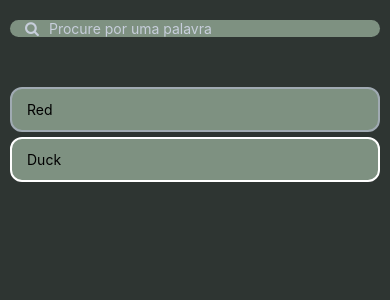
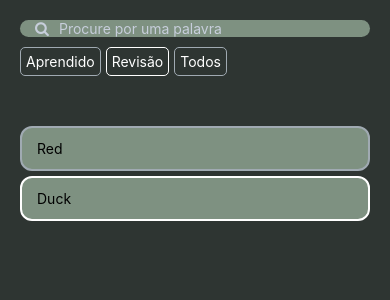
Before and after one commit to carlos-hns/Learning, a React Native app: screen / in a window 390 px wide. Shown: the top 300 px of the page. Built offline with nearby package versions, Linux system fonts and the light colour scheme.

Commit message:
Ajusta espaçamentos, cria o componente de chip e ajusta nomenclatura dos arquivos de estilo

```diff
--- /dev/null
+++ b/src/features/home/presentation/components/chip/chip_component.tsx
@@ -0,0 +1,29 @@
+import React from 'react';
+import {Pressable, Text, View} from 'react-native';
+import ChipComponentStyle from './chip_component_styles';
+
+interface ChipComponentProps {
+  isActive: boolean;
+  text: string;
+  onPress: Function;
+}
+
+const ChipComponent: React.FC<ChipComponentProps> = (
+  props: ChipComponentProps,
+) => {
+  return (
+    <Pressable onPress={event => props.onPress()}>
+      <View
+        style={{
+          ...ChipComponentStyle.container,
+          ...(props.isActive
+            ? ChipComponentStyle.active
+            : ChipComponentStyle.inactive),
+        }}>
+        <Text style={ChipComponentStyle.active}>{props.text}</Text>
+      </View>
+    </Pressable>
+  );
+};
+
+export default ChipComponent;
--- /dev/null
+++ b/src/features/home/presentation/components/chip/chip_component_styles.ts
@@ -0,0 +1,20 @@
+import {StyleSheet} from 'react-native';
+
+const ChipComponentStyle = StyleSheet.create({
+  container: {
+    width: 'auto',
+    borderWidth: 1,
+    borderRadius: 5,
+    padding: 5,
+  },
+  active: {
+    color: 'white',
+    borderColor: 'white',
+  },
+  inactive: {
+    color: '#a0aab2',
+    borderColor: '#a0aab2',
+  },
+});
+
+export default ChipComponentStyle;
--- a/src/features/home/presentation/components/search/search_component.tsx
+++ b/src/features/home/presentation/components/search/search_component.tsx
@@ -2,7 +2,7 @@ import React from 'react';
 import {TextInput, View} from 'react-native';
 import Icon from 'react-native-vector-icons/FontAwesome';
 
-import SearchComponentStyle from './search_component.styles';
+import SearchComponentStyle from './search_component_styles';
 
 const SearchComponent: React.FC = () => {
   return (
--- /dev/null
+++ b/src/features/home/presentation/components/search/search_component_styles.ts
@@ -0,0 +1,23 @@
+import {StyleSheet} from 'react-native';
+
+const SearchComponentStyle = StyleSheet.create({
+  container: {
+    flexDirection: 'row',
+    alignItems: 'center',
+
+    backgroundColor: '#7e9181',
+    borderRadius: 12,
+
+    gap: 10,
+    paddingLeft: 15,
+    paddingRight: 10,
+  },
+  input: {
+    color: '#c7cedb',
+  },
+  icons: {
+    color: '#c7cedb',
+  },
+});
+
+export default SearchComponentStyle;
--- /dev/null
+++ b/src/features/home/presentation/components/status_selector/status_selector_component.tsx
@@ -0,0 +1,33 @@
+import React, {useState} from 'react';
+import {View} from 'react-native';
+import ChipComponent from '../chip/chip_component';
+
+const StatusSelectorComponent: React.FC = () => {
+  const [ative, setActive] = useState<string>('revisar');
+
+  return (
+    <View
+      style={{
+        gap: 5,
+        flexDirection: 'row',
+      }}>
+      <ChipComponent
+        isActive={ative === 'aprendido'}
+        text={'Aprendido'}
+        onPress={() => setActive('aprendido')}
+      />
+      <ChipComponent
+        isActive={ative === 'revisar'}
+        text={'Revisão'}
+        onPress={() => setActive('revisar')}
+      />
+      <ChipComponent
+        isActive={ative === 'todos'}
+        text={'Todos'}
+        onPress={() => setActive('todos')}
+      />
+    </View>
+  );
+};
+
+export default StatusSelectorComponent;
--- a/src/features/home/presentation/components/word/word_component.tsx
+++ b/src/features/home/presentation/components/word/word_component.tsx
@@ -1,6 +1,6 @@
 import React from 'react';
 
-import WordComponentStyle from './word_component.styles';
+import WordComponentStyle from './word_component_styles';
 import {Text, View} from 'react-native';
 import WordEntity from '../../../domain/entities/word';
 
--- a/src/features/home/presentation/components/word/word_component.styles.ts
+++ b/src/features/home/presentation/components/word/word_component_styles.ts
@@ -11,7 +11,6 @@ const WordComponentStyle = StyleSheet.create({
     gap: 10,
     paddingLeft: 15,
     paddingRight: 10,
-    marginHorizontal: 10,
     height: 45,
   },
   borderLearned: {
--- a/src/features/home/presentation/pages/home_page.styles.ts
+++ b/src/features/home/presentation/pages/home_page.styles.ts
@@ -4,6 +4,7 @@ const HomePageStyle = StyleSheet.create({
   container: {
     flex: 1,
     paddingVertical: 20,
+    paddingHorizontal: 20,
     backgroundColor: '#2e3532',
   },
 });
--- a/src/features/home/presentation/pages/home_page.tsx
+++ b/src/features/home/presentation/pages/home_page.tsx
@@ -6,6 +6,7 @@ import HomePageStyle from './home_page.styles';
 import SearchComponent from '../components/search/search_component';
 import WordsComponent from '../components/words/words_component';
 import WordEntity from '../../domain/entities/word';
+import StatusSelectorComponent from '../components/status_selector/status_selector_component';
 
 const elements: WordEntity[] = [
   {
@@ -30,6 +31,8 @@ const HomePage: React.FC = () => {
   return (
     <View style={HomePageStyle.container}>
       <SearchComponent />
+      <View style={{height: 10}} />
+      <StatusSelectorComponent />
       <View style={{height: 50}} />
       <WordsComponent words={elements} />
     </View>
```
Also changed, not shown: src/features/home/presentation/components/status_selector/status_selector_component_styles.ts (renamed from src/features/home/presentation/components/search/search_component.styles.ts), src/features/home/presentation/components/words/words_component_styles.ts (renamed from src/features/home/presentation/components/words/words_component.styles.ts).
